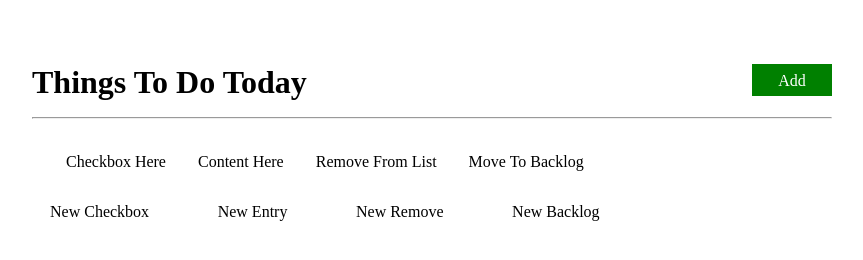
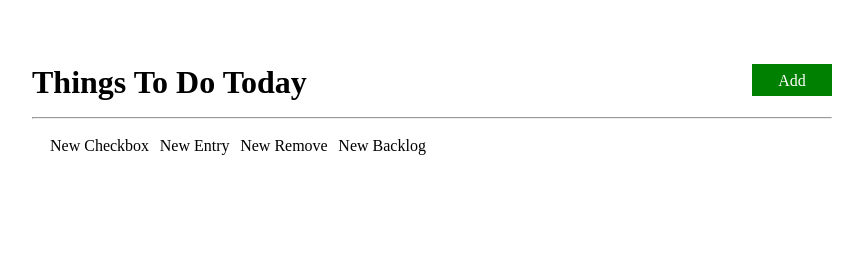
Before and after one commit to cjtaylor1990/checklist, a plain HTML site: page index.html in a window 1280 px wide. Both pictures are taken after a click on the element "Add". Shown: the whole page, without its empty margins (96-959 px from the left). Drawn offline with Linux system fonts and the light colour scheme.

Commit message:
Cleaning up some of the CSS, getting rid of initial dummy entry row in the table, and adding in more styling to the row object in the Javascript file.

```diff
--- a/index.html
+++ b/index.html
@@ -14,12 +14,6 @@
       </div>
       <hr>
       <table id="todayList" class="listContent">
-        <tr class=entry>
-          <td class="checkbox">Checkbox Here</td>
-          <td class="entryContent">Content Here</td>
-          <td class="remove button">Remove From List</td>
-          <td class="backlog button">Move To Backlog</td>
-        </tr>
       </table>
 
     </div>
--- a/resources/css/index.css
+++ b/resources/css/index.css
@@ -40,6 +40,8 @@
   display: flex;
   margin: 1em;
   justify-content: space-evenly;
+  width: 100%;
+  max-width: 800px;
 }
 
 .entry td{
--- a/resources/js/index.js
+++ b/resources/js/index.js
@@ -6,7 +6,8 @@
     let newRow = todayList.insertRow(-1);
 
     /*Styling new row*/
-    newRow.style="margin: 1em; display: flex; justify-content: space-between"
+    newRow.style="margin: 1em; display: flex; justify-content: space-between; width: 100%; max-width: 800px";
+    newRow.class="entry";
 
     /*Inserting four cells in that row*/
     let checkbox = newRow.insertCell(0);
```
